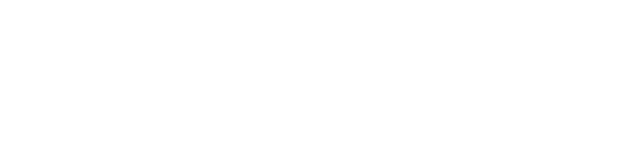
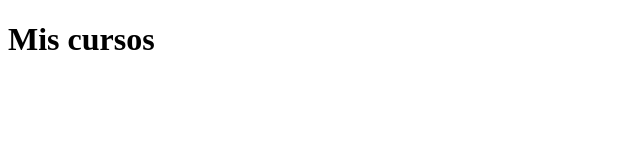
Before and after one commit to Thrillidas/Nuevo___proyecto, a plain HTML site: page index.html in a window 1280 px wide. Shown: the whole page, without its empty margins (0-640 px from the left). Drawn offline with Linux system fonts and the light colour scheme.

Commit message:
Titutlo creado: 'Mis cursos'

```diff
--- a/index.html
+++ b/index.html
@@ -7,6 +7,7 @@
     <title>Cursos Alura</title>
 </head>
 <body>
+    <h1>Mis cursos</h1>
 
 </body>
 </html>
```
